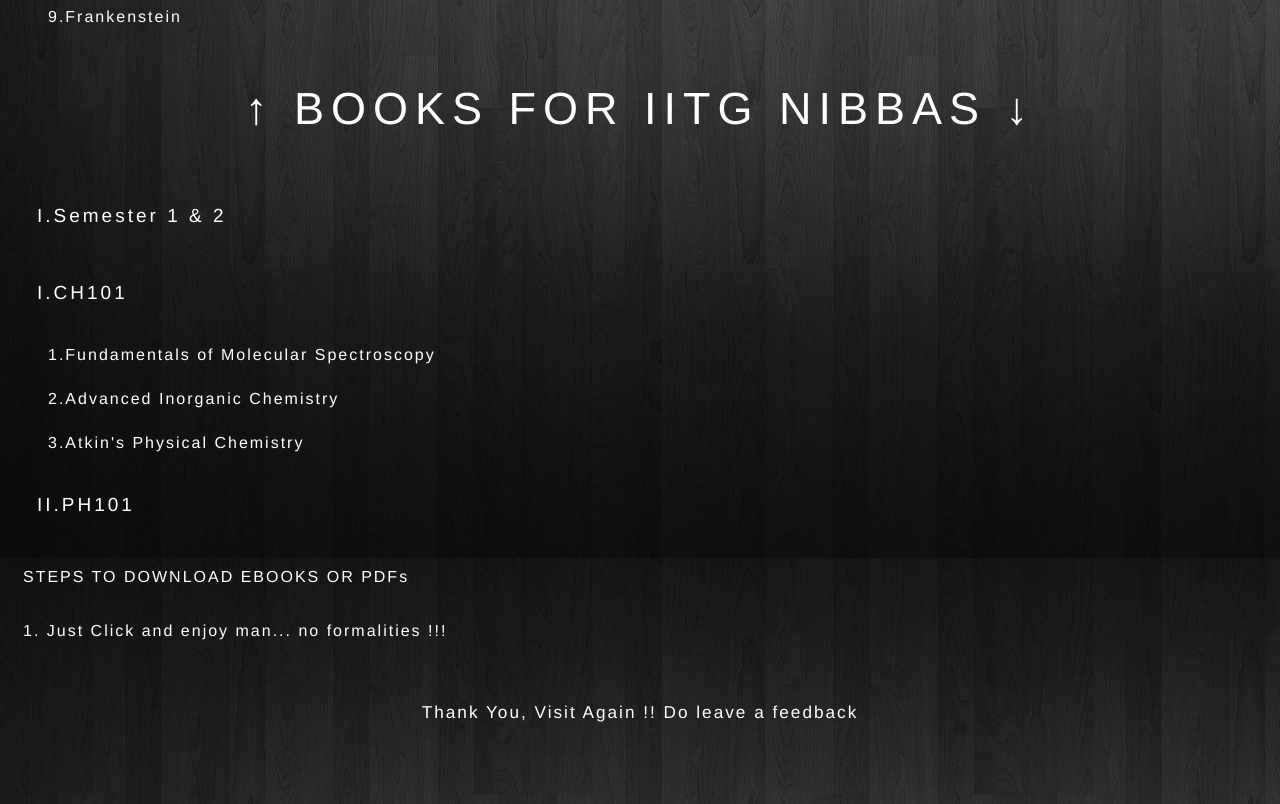
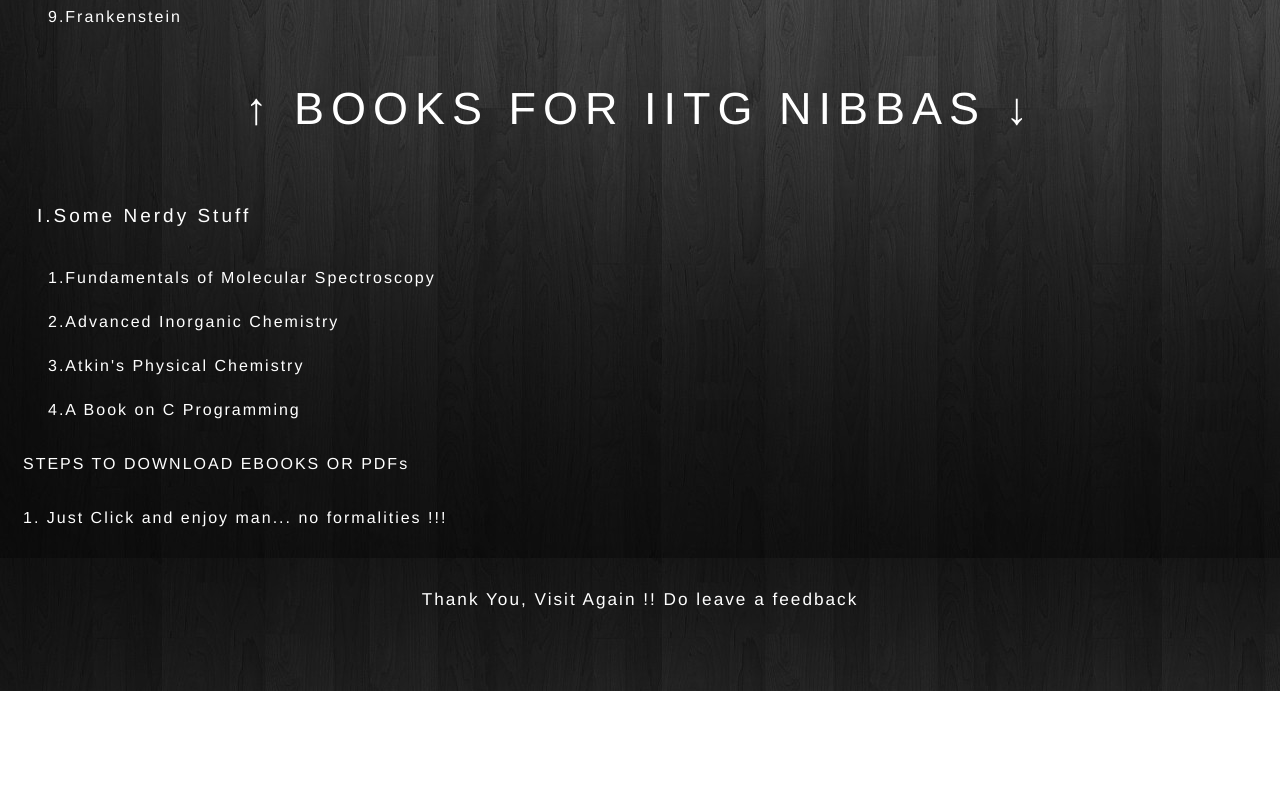
Before and after one commit to UUtsu/UUtsu.github.io, a plain HTML site: page index.html in a window 1280 px wide. Shown: the part 5442-6246 px from the top of the page. After the commit the page ends 6133 px from the top, so only its background shows below. Drawn offline with Linux system fonts and the light colour scheme.

Commit message:
Update index.html

```diff
--- a/index.html
+++ b/index.html
@@ -221,19 +221,18 @@ function myFunction2() {
 
 
 
-<h1 id="BooksForIITians"><a href="#GoodReads">&#8593</a> BOOKS FOR IITG NIBBAS  <a href="#pornfidelity">&#8595</a></h1>
+<h1 id="BooksForIITians"><a href="#GoodReads">&#8593</a> BOOKS FOR IITG NIBBAS  <a href="#dwnld">&#8595</a></h1>
 <script>
 function myFunction3() {
     var elmnt = document.getElementById("BooksForIITians");
     elmnt.scrollIntoView();
 }
 </script>
- <h3>I.Semester 1 & 2</h3>
- <h3>I.CH101</h3>
+ <h3>I.Some Nerdy Stuff</h3>
       <p> <a href="https://drive.google.com/file/d/1tPdp3AyHnYmWNKI6e7l3K5QSpvEaMmeg/view?usp=sharing"target="_blank"> 1.Fundamentals of Molecular Spectroscopy</a></p>
       <p> <a href="https://drive.google.com/file/d/1tHza5qBgtGvVSHNe78nTmVv25Q_EoylP/view?usp=sharing"target="_blank"> 2.Advanced Inorganic Chemistry</a></p>
       <p> <a href="https://drive.google.com/file/d/1nJ1vXT2PsFpaPyjriLVX5ZkZJwDSG7ML/view?usp=sharing"target="_blank"> 3.Atkin's Physical Chemistry </a></p>
- <h3>II.PH101 </h3>
+      <p> <a href="https://drive.google.com/file/d/1tPdp3AyHnYmWNKI6e7l3K5QSpvEaMmeg/view?usp=sharing"target="_blank"> 4.A Book on C Programming</a></p>
 
 
 </script>
```
